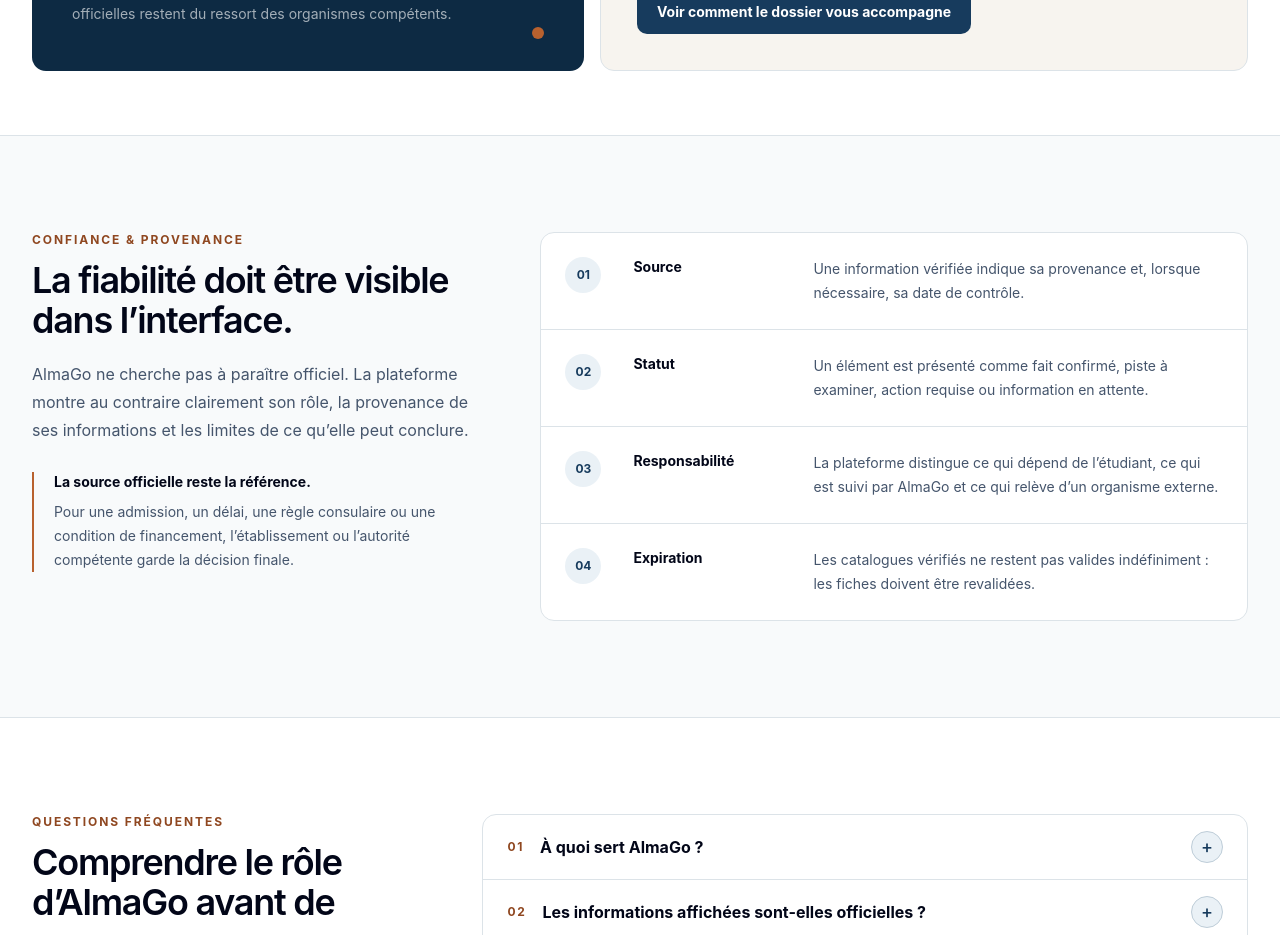
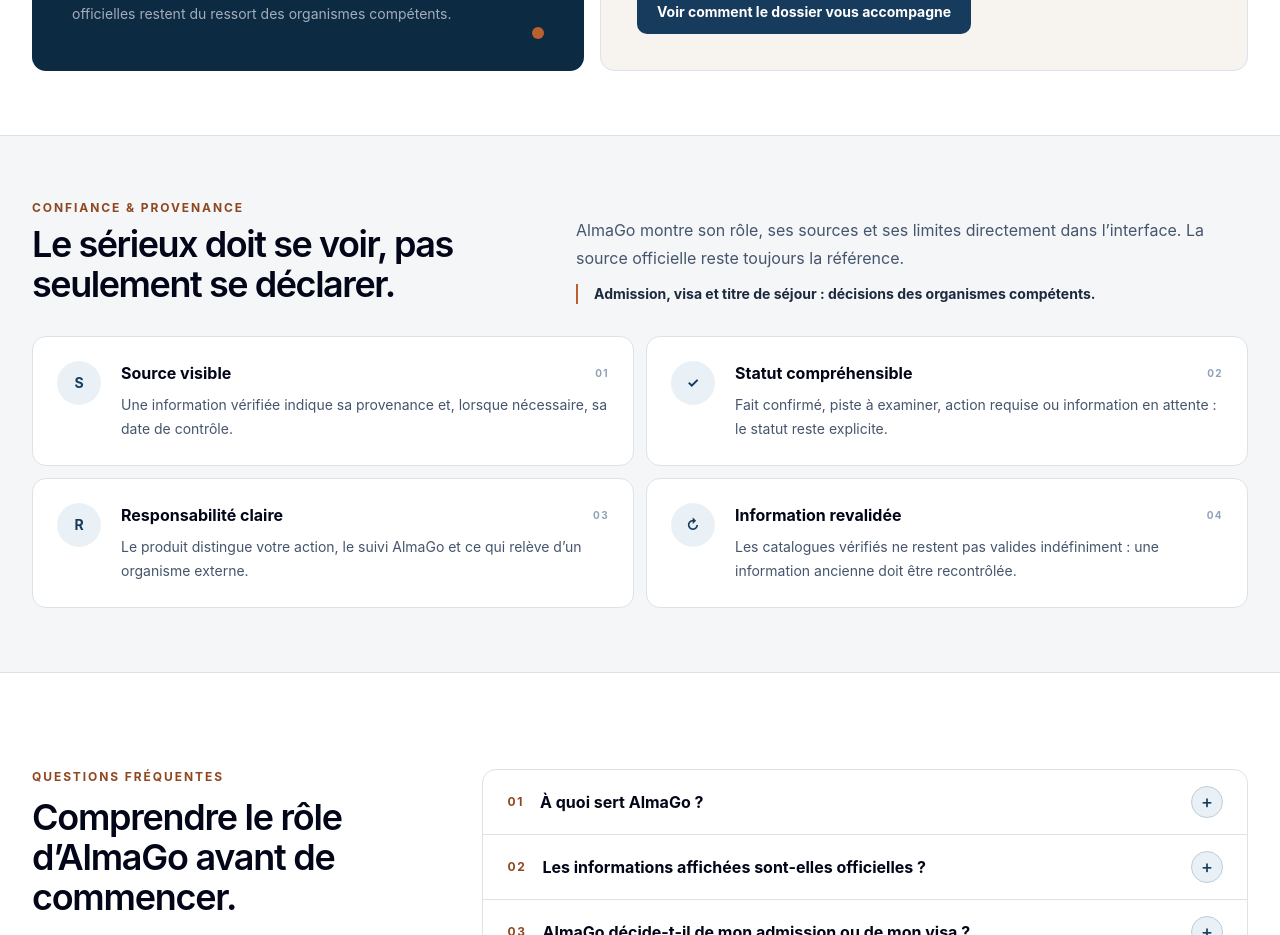
Before and after one commit to almago-platform/AlmaGo, a Next.js app: page / in a window 1280 px wide. Shown: the part 3800-4735 px from the top of the page. Built offline with nearby package versions, Linux system fonts and the light colour scheme.

Commit message:
design(home): make trust principles visual and compact

```diff
--- a/src/components/public/HomeTrustSection.tsx
+++ b/src/components/public/HomeTrustSection.tsx
@@ -1,55 +1,67 @@
 const trustItems = [
   {
-    title: "Source",
+    title: "Source visible",
     description: "Une information vérifiée indique sa provenance et, lorsque nécessaire, sa date de contrôle.",
+    mark: "S",
   },
   {
-    title: "Statut",
-    description: "Un élément est présenté comme fait confirmé, piste à examiner, action requise ou information en attente.",
+    title: "Statut compréhensible",
+    description: "Fait confirmé, piste à examiner, action requise ou information en attente : le statut reste explicite.",
+    mark: "✓",
   },
   {
-    title: "Responsabilité",
-    description: "La plateforme distingue ce qui dépend de l’étudiant, ce qui est suivi par AlmaGo et ce qui relève d’un organisme externe.",
+    title: "Responsabilité claire",
+    description: "Le produit distingue votre action, le suivi AlmaGo et ce qui relève d’un organisme externe.",
+    mark: "R",
   },
   {
-    title: "Expiration",
-    description: "Les catalogues vérifiés ne restent pas valides indéfiniment : les fiches doivent être revalidées.",
+    title: "Information revalidée",
+    description: "Les catalogues vérifiés ne restent pas valides indéfiniment : une information ancienne doit être recontrôlée.",
+    mark: "↻",
   },
 ] as const;
 
 export function HomeTrustSection() {
   return (
-    <section id="confiance" className="border-y border-[var(--border)] bg-[var(--surface-subtle)] py-16 sm:py-20 lg:py-24" aria-labelledby="trust-title">
+    <section id="confiance" className="border-y border-[var(--border)] bg-[#f4f6f8] py-12 sm:py-14 lg:py-16" aria-labelledby="trust-title">
       <div className="mx-auto max-w-7xl px-4 sm:px-6 lg:px-8">
-        <div className="grid gap-9 lg:grid-cols-[0.78fr_1.22fr] lg:gap-14">
+        <div className="grid gap-6 lg:grid-cols-[0.82fr_1.18fr] lg:items-end">
           <div>
             <p className="eyebrow">Confiance & provenance</p>
-            <h2 id="trust-title" className="mt-3 text-3xl font-semibold tracking-[-0.035em] text-slate-950 sm:text-4xl">
-              La fiabilité doit être visible dans l’interface.
+            <h2 id="trust-title" className="mt-2 max-w-xl text-3xl font-semibold tracking-[-0.04em] text-slate-950 sm:text-4xl">
+              Le sérieux doit se voir, pas seulement se déclarer.
             </h2>
-            <p className="mt-5 text-base leading-7 text-slate-600">
-              AlmaGo ne cherche pas à paraître officiel. La plateforme montre au contraire clairement son rôle, la provenance de ses informations et les limites de ce qu’elle peut conclure.
+          </div>
+          <div className="lg:justify-self-end">
+            <p className="max-w-2xl text-base leading-7 text-slate-600">
+              AlmaGo montre son rôle, ses sources et ses limites directement dans l’interface. La source officielle reste toujours la référence.
             </p>
-
-            <div className="mt-7 border-l-2 border-[var(--accent)] pl-5">
-              <p className="text-sm font-bold text-slate-950">La source officielle reste la référence.</p>
-              <p className="mt-2 text-sm leading-6 text-slate-600">
-                Pour une admission, un délai, une règle consulaire ou une condition de financement, l’établissement ou l’autorité compétente garde la décision finale.
+            <p className="mt-3 border-l-2 border-[var(--accent)] pl-4 text-sm font-bold text-slate-800">
+              Admission, visa et titre de séjour : décisions des organismes compétents.
             </p>
           </div>
         </div>
 
-          <div className="overflow-hidden rounded-[var(--radius-panel)] border border-[var(--border)] bg-white">
+        <div className="mt-8 grid gap-3 md:grid-cols-2">
           {trustItems.map((item, index) => (
-              <article key={item.title} className="grid gap-3 border-b border-[var(--border)] p-5 last:border-b-0 sm:grid-cols-[3rem_10rem_1fr] sm:items-start sm:gap-5 sm:p-6">
-                <span className="grid h-9 w-9 place-items-center rounded-full bg-[var(--brand-soft)] text-xs font-bold text-[var(--brand)]">
+            <article
+              key={item.title}
+              className="grid gap-4 rounded-[var(--radius-panel)] border border-[var(--border)] bg-white p-5 sm:grid-cols-[3rem_1fr] sm:p-6"
+            >
+              <span className="grid h-11 w-11 place-items-center rounded-full bg-[var(--brand-soft)] text-sm font-bold text-[var(--brand)]">
+                {item.mark}
+              </span>
+              <div>
+                <div className="flex items-center justify-between gap-3">
+                  <h3 className="text-base font-bold text-slate-950">{item.title}</h3>
+                  <span className="text-[10px] font-bold tracking-[0.14em] text-slate-400">
                     {String(index + 1).padStart(2, "0")}
                   </span>
-                <h3 className="text-sm font-bold text-slate-950">{item.title}</h3>
-                <p className="text-sm leading-6 text-slate-600">{item.description}</p>
+                </div>
+                <p className="mt-2 text-sm leading-6 text-slate-600">{item.description}</p>
+              </div>
             </article>
           ))}
-          </div>
         </div>
       </div>
     </section>
```
Lines whose indentation alone changed are shown as unchanged.
